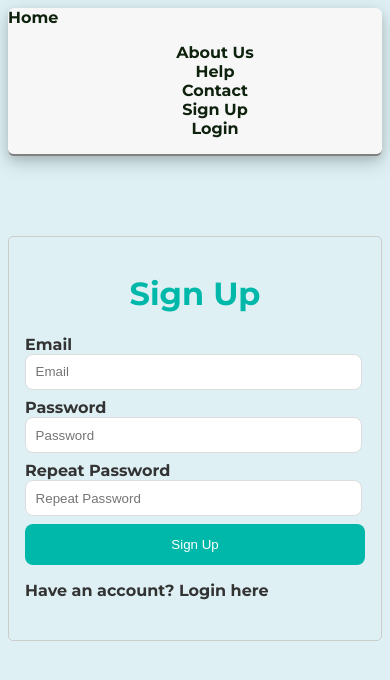
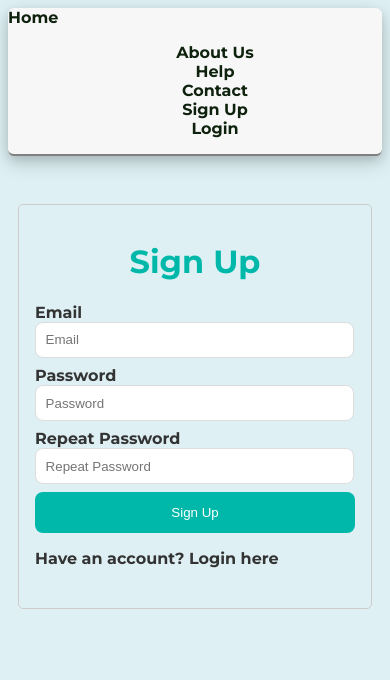
Before and after one commit to chingu-voyages/v46-tier3-team-33, a React (Vite) app in the folder frontend/: page /SignUp/farmer in a window 390 px wide. Shown: the top 680 px of the page. Built offline with nearby package versions, Linux system fonts and the light colour scheme; no server answers; a web font is replaced by a local one.

Commit message:
For medium screens (up to 1024 pixels), the max-width is set to 20rem, and the margin is set to 3rem.

```diff
--- a/frontend/src/components/Pages/signUp/signUp.css
+++ b/frontend/src/components/Pages/signUp/signUp.css
@@ -50,3 +50,10 @@ p {
 .strong {
   color: green;
 }
+
+@media screen and (max-width: 1024px) {
+  .signup-container {
+    max-width: 20rem;
+    margin: 3rem auto;
+  }
+}
```
